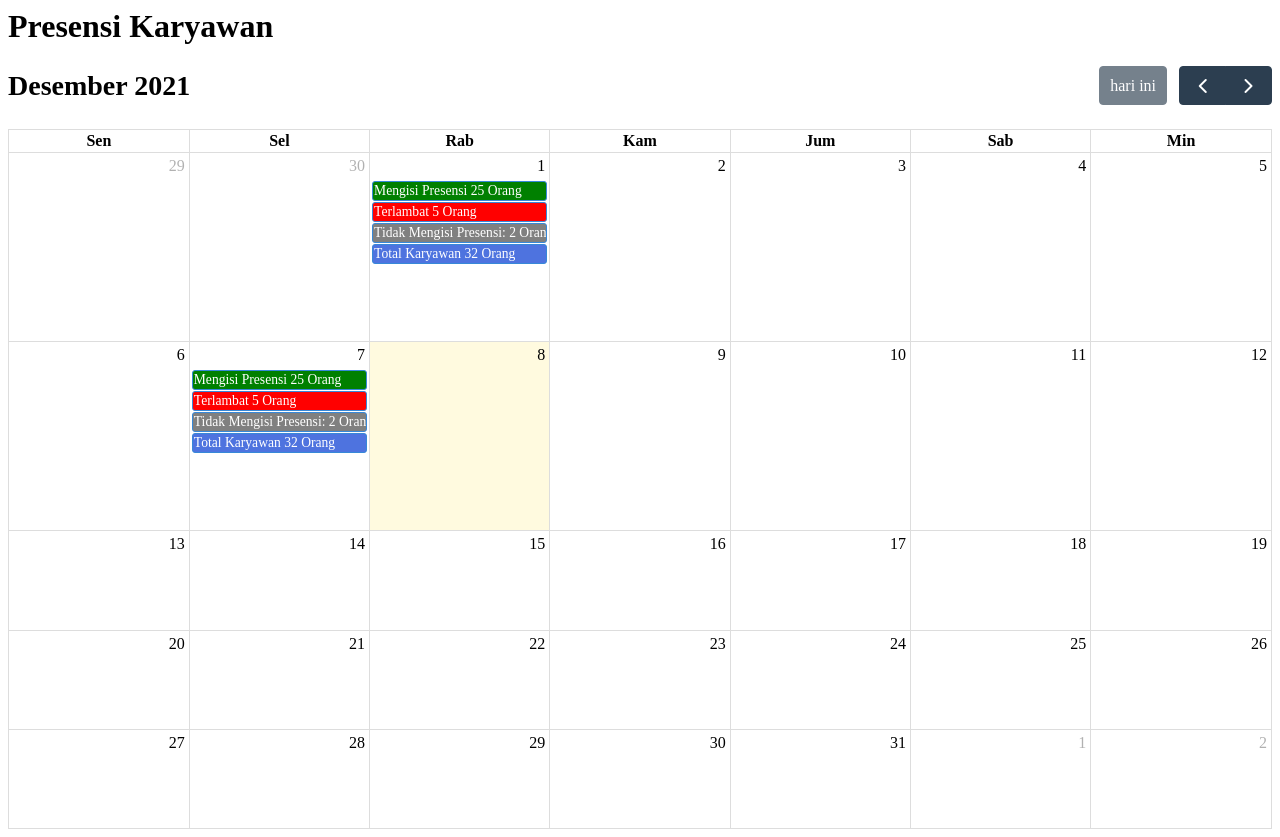
After one commit to yafizh/Attendance-App, a PHP site: page /attendance-app/views/attendance/monthly_attendance.php in a window 1280 px wide. The commit adds this page. Run offline with PHP 8.4, Linux system fonts and the light colour scheme; lists and menus that the app fills with data are empty; some libraries are stand-ins or nearby versions.

Commit message:
feature presensi bulanan

```diff
--- a/app/config/config.php
+++ b/app/config/config.php
@@ -7,3 +7,6 @@ define('DB_HOST', 'localhost');
 define('DB_USER', 'root');
 define('DB_PASS', '');
 define('DB_NAME', 'attendance_app_db');
+
+//
+define('ACCESS_IP_ADDRESS', '');
--- /dev/null
+++ b/app/views/attendance/monthly_attendance.php
@@ -0,0 +1,77 @@
+<!-- End of Topbar -->
+
+<!-- Begin Page Content -->
+<div class="container-fluid">
+    <link rel="stylesheet" href="https://cdn.jsdelivr.net/npm/fullcalendar@5.10.1/main.min.css">
+    <script src="https://cdn.jsdelivr.net/npm/fullcalendar@5.10.1/main.js"></script>
+    <script src="https://cdn.jsdelivr.net/npm/fullcalendar@5.10.1/locales/id.js"></script>
+    <!-- Page Heading -->
+    <div class="d-sm-flex align-items-center justify-content-between mb-4">
+        <h1 class="h3 mb-0 text-gray-800">Presensi Karyawan</h1>
+    </div>
+    <div id="disini"></div>
+    <script>
+        document.addEventListener('DOMContentLoaded', function() {
+            const calendarEl = document.getElementById('disini');
+            const calendar = new FullCalendar.Calendar(calendarEl, {
+                fixedWeekCount: false,
+                locale: 'id',
+                initialView: 'dayGridMonth',
+                eventClick: function(info) {
+                    // alert('Event: ' + info.event.title);
+                    // alert('Coordinates: ' + info.jsEvent.pageX + ',' + info.jsEvent.pageY);
+                    // alert('View: ' + info.view.type);
+                    console.log(info)
+                },
+                contentHeight: 700,
+                events: [{
+                        title: 'Mengisi Presensi 25 Orang',
+                        start: '2021-12-01',
+                        backgroundColor: 'green'
+                    },
+                    {
+                        title: 'Terlambat 5 Orang',
+                        start: '2021-12-01',
+                        backgroundColor: 'red',
+                    },
+                    {
+                        title: 'Tidak Mengisi Presensi: 2 Orang',
+                        start: '2021-12-01',
+                        backgroundColor: 'gray',
+                    },
+                    {
+                        title: 'Total Karyawan 32 Orang',
+                        start: '2021-12-01',
+                        backgroundColor: '#4e73df',
+                    },
+                    {
+                        title: 'Mengisi Presensi 25 Orang',
+                        start: '2021-12-07',
+                        backgroundColor: 'green'
+                    },
+                    {
+                        title: 'Terlambat 5 Orang',
+                        start: '2021-12-07',
+                        backgroundColor: 'red',
+                    },
+                    {
+                        title: 'Tidak Mengisi Presensi: 2 Orang',
+                        start: '2021-12-07',
+                        backgroundColor: 'gray',
+                    },
+                    {
+                        title: 'Total Karyawan 32 Orang',
+                        start: '2021-12-07',
+                        backgroundColor: '#4e73df',
+                    }
+
+                ]
+
+            });
+
+            calendar.render();
+        });
+    </script>
+</div>
+
+<!-- End of Main Content -->
--- a/app/views/templates/header.php
+++ b/app/views/templates/header.php
@@ -49,7 +49,7 @@ if (!isset($_SESSION["login"])) {
 			<?php if ($_SESSION['login'] == 'admin') : ?>
 				<!-- Nav Item - Dashboard -->
 				<li class="nav-item active">
-					<a class="nav-link" href="Home">
+					<a class="nav-link" href="<?= BASEURL ?>/Home">
 						<i class="fas fa-fw fa-tachometer-alt"></i>
 						<span>Dashboard</span></a>
 				</li>
@@ -87,7 +87,8 @@ if (!isset($_SESSION["login"])) {
 						<div class="bg-white py-2 collapse-inner rounded">
 							<!-- <h6 class="collapse-header">Custom Utilities:</h6> -->
 							<a class="collapse-item" href="<?= BASEURL ?>/Attendance">Presensi Hari ini</a>
-							<a class="collapse-item" href="<?= BASEURL ?>/Attendance/getAllAttendace">Riwayat Presensi</a>
+							<a class="collapse-item" href="<?= BASEURL ?>/Attendance/getAllAttendance">Riwayat Presensi</a>
+							<a class="collapse-item" href="<?= BASEURL ?>/Attendance/getMonthlyAttendance">Presensi Bulanan</a>
 						</div>
 					</div>
 				</li>
```
Also changed, not shown: app/controllers/Attendance.php (+8 -1 lines).
